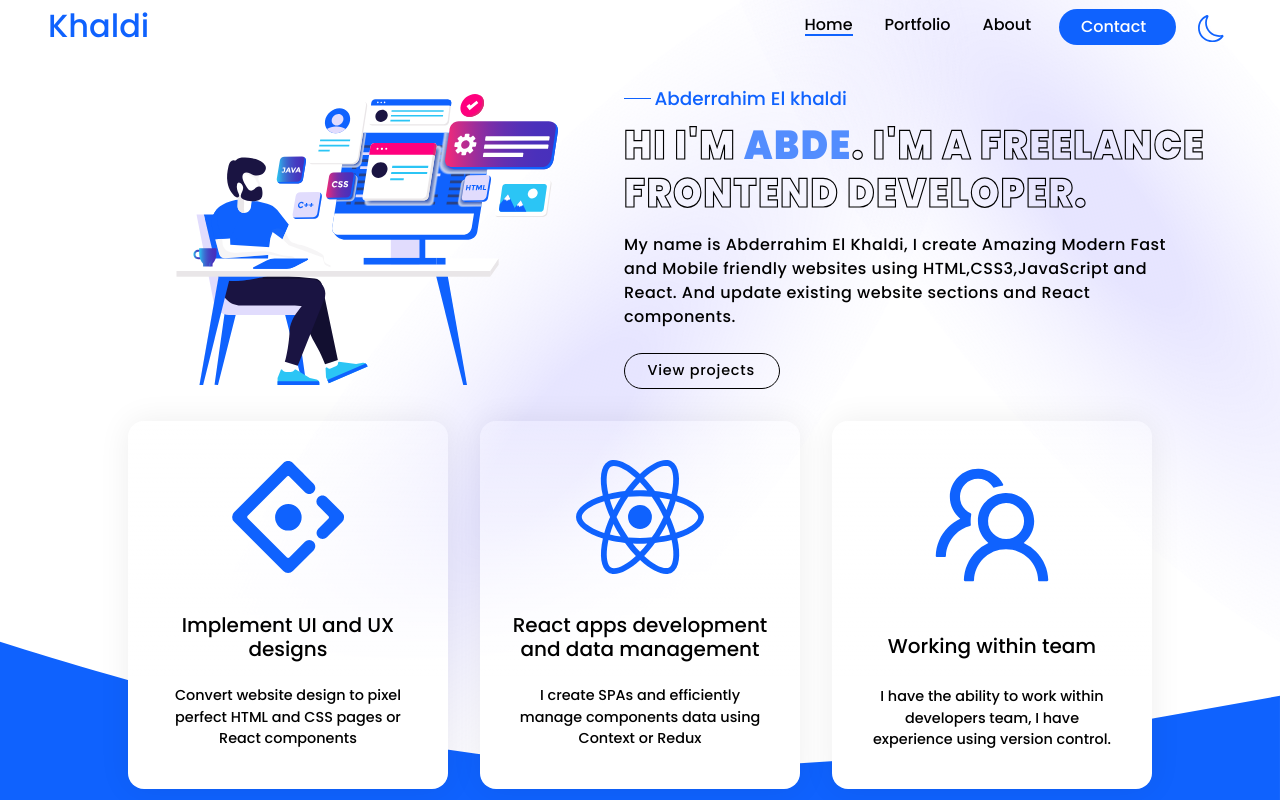
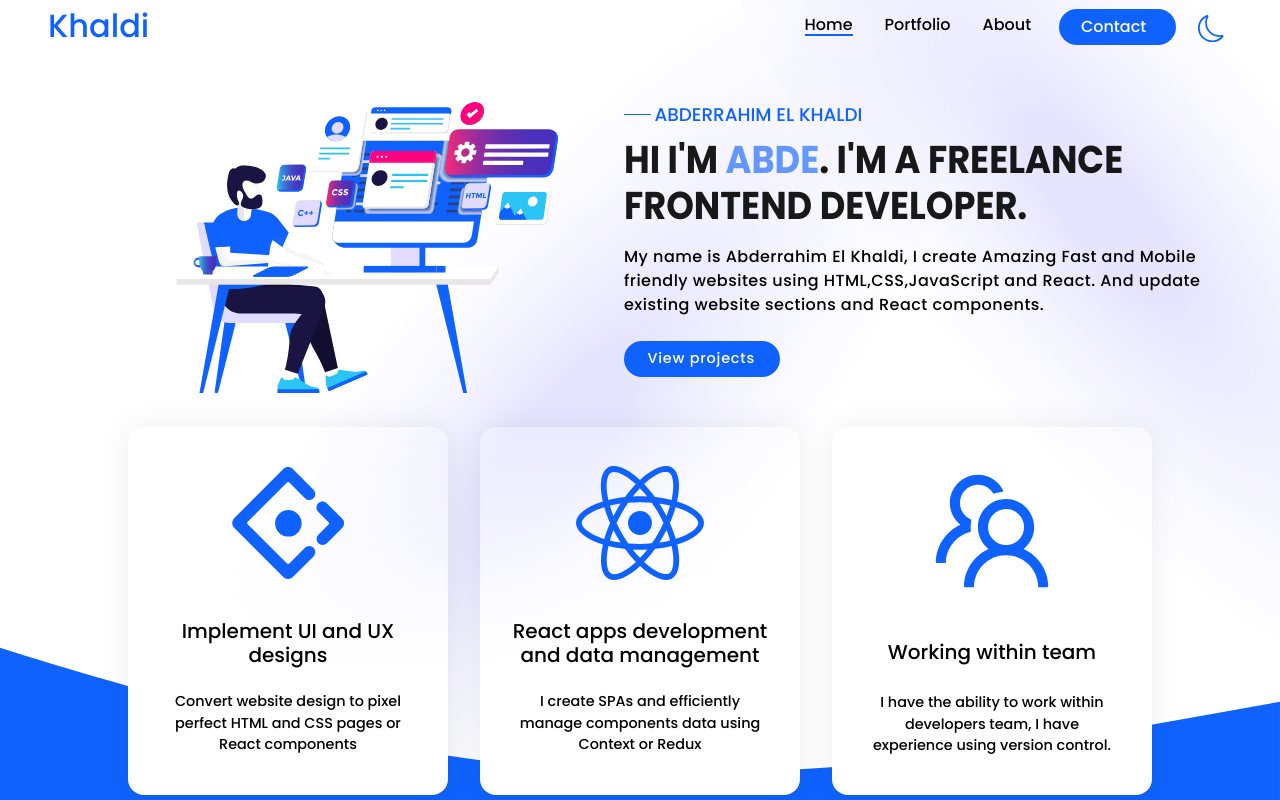
Before and after one commit to devkhaldi/portfolio, a React (Create React App) app: page / in a window 1280 px wide. Shown: the top 800 px of the page. Built offline with nearby package versions, Linux system fonts and the light colour scheme.

Commit message:
fix homepage

```diff
--- a/src/components/Navbar.css
+++ b/src/components/Navbar.css
@@ -15,7 +15,7 @@ nav {
 
 .nav-on-scroll {
   background: var(--navbar-bg);
-  box-shadow: 0 0 0.5rem rgba(0, 0, 0, 0.1);
+  box-shadow: 0 0 0.2rem rgba(0, 0, 0, 0.1);
   backdrop-filter: blur(1rem);
   -webkit-backdrop-filter: blur(5rem);
   width: 96%;
@@ -24,7 +24,7 @@ nav {
   border-radius: 3rem;
 }
 .nav-on-scroll:hover {
-  box-shadow: 0 0 4rem rgba(0, 0, 0, 0.2);
+  box-shadow: 0 0 1rem rgba(0, 0, 0, 0.2);
 }
 
 nav .menu-icon {
--- a/src/components/Project.css
+++ b/src/components/Project.css
@@ -84,6 +84,7 @@
   width: 17rem;
   border-radius: 2.2rem;
   z-index: 3;
+  display: none;
 }
 
 .project:nth-child(1) .phone {
@@ -112,10 +113,10 @@
   right: 1rem;
 }
 .project .imgs-container:hover .mainImage {
-  transform: scale(1.05);
+  transform: scale(1.01);
 }
 .project .imgs-container:hover .phone {
-  top: 60rem;
+  transform: scale(1.1);
 }
 
 .project .project-preview .imgs-container {
--- a/src/home/Hero.css
+++ b/src/home/Hero.css
@@ -51,7 +51,7 @@
   max-width: 78rem;
 }
 .hero .hero-text .text-content {
-  padding-top: 2rem;
+  padding-top: 3rem;
   padding-left: 4rem;
 }
 .hero .hero-text .text-content .name {
@@ -66,6 +66,7 @@
 }
 .hero .hero-text .text-content .name span {
   color: var(--primary-color);
+  text-transform: uppercase;
 }
 
 .hero .hero-text .text-content .name .name-line {
@@ -75,14 +76,16 @@
   background: var(--primary-color);
 }
 .hero .hero-text h1 {
-  color: transparent;
+  color: var(--black);
+  /* color: transparent;
   -webkit-text-stroke-width: 0.07rem;
-  -webkit-text-stroke-color: var(--black);
-  font-weight: 900;
-  font-size: 2.3rem;
+  -webkit-text-stroke-color: var(--black); */
+  font-weight: 700;
+  font-size: 2.2rem;
+  opacity: 0.9;
   margin: 0.8rem 0;
   text-transform: uppercase;
-  letter-spacing: 0.1rem;
+  letter-spacing: 0rem;
   transition: all 1s;
   transform: scaleY(1.1);
 }
@@ -98,7 +101,7 @@
   width: 95%;
   color: var(--text-1);
   font-size: 1rem;
-  line-height: 1.5rem;
+  /* line-height: 1.5rem; */
   font-weight: 500;
   letter-spacing: 0.03rem;
   font-family: "Poppins", sans-serif;
@@ -118,9 +121,12 @@
 }
 
 .hero .hero-buttons .btn:nth-child(1) {
-  border: 0.1rem solid var(--black);
+  /* border: 0.1rem solid var(--black);
   color: var(--black);
-  background: transparent;
+  background: transparent; */
+
+  background: var(--primary-color);
+  color: white;
 }
 .hero .hero-buttons .btn:nth-child(2) {
   margin-left: 0.4rem;
@@ -130,7 +136,7 @@
 
 .hero .hero-illustration img {
   margin-left: 4rem;
-  margin-top: 1.5rem;
+  margin-top: 2rem;
   width: 28rem;
 }
 
@@ -242,16 +248,16 @@
 } */
 
 /* Scale elements on hover */
-.hero .hero-text h1:hover {
+/* .hero .hero-text h1:hover {
   transform: scaleX(1.05) scaleY(1.11);
-}
-.hero .hero-text .text-content .name:hover,
+} */
+/* .hero .hero-text .text-content .name:hover,
 .hero .hero-text p:hover,
 .hero .hero-buttons .btn:hover,
 .hero .hero-illustration img:hover,
 .hero .hero-cards .card:hover {
   transform: scale(1.05);
-}
+} */
 
 /* Style hero for small devices */
 @media (max-width: 48em) {
--- a/src/home/Hero.js
+++ b/src/home/Hero.js
@@ -53,9 +53,9 @@ const Hero = () => {
             Hi i'm <span>Abde</span>. I'm a Freelance FrontEnd developer.
           </h1>
           <p>
-            My name is Abderrahim El Khaldi, I create Amazing Modern Fast and
-            Mobile friendly websites using HTML,CSS3,JavaScript and React. And
-            update existing website sections and React components.
+            My name is Abderrahim El Khaldi, I create Amazing Fast and Mobile
+            friendly websites using HTML,CSS,JavaScript and React. And update
+            existing website sections and React components.
           </p>
           <div className='hero-buttons'>
             <Link className='btn' exact to='/portfolio'>
```
